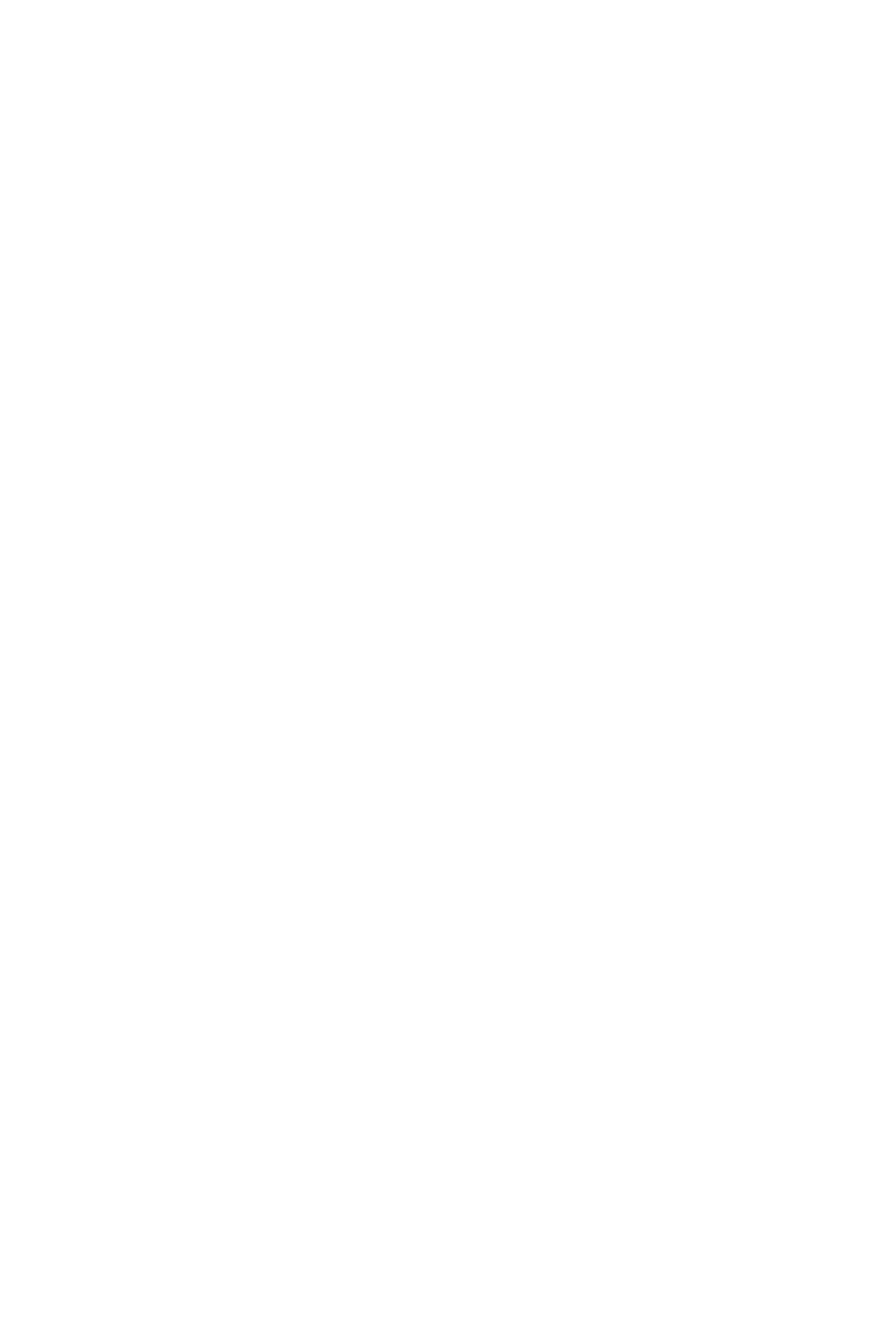
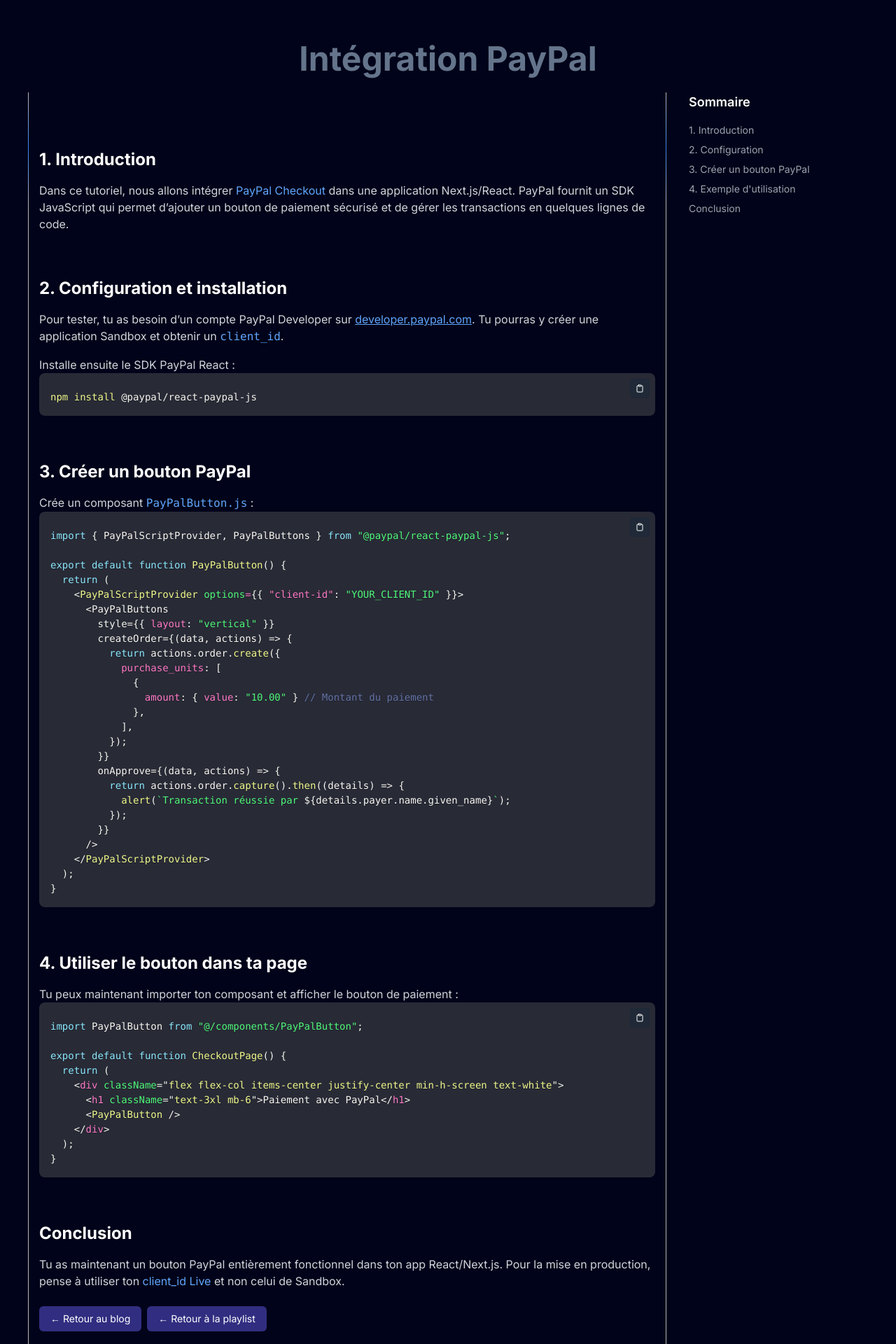
Before and after one commit to ChainerKOMISSA/Portfolio, a Next.js app in the folder portfolio/: page /blog/paiements/paypal in a window 1280 px wide. Shown: the part 80-2000 px from the top of the page at 70% size. Before the commit the page ends 800 px from the top, so only its background shows below. Built offline with nearby package versions, Linux system fonts and the light colour scheme.

Commit message:
Mise a jour projet, blog paiement paypal

```diff
--- a/portfolio/app/blog/paiements/paypal/page.tsx
+++ b/portfolio/app/blog/paiements/paypal/page.tsx
@@ -1,7 +1,183 @@
+import Link from "next/link";
+import { IoIosArrowRoundBack } from "react-icons/io";
+import CodeBlock from "@/app/blog/ui/CodeBlock";
+
 export default function BlogPage() {
     return (
-        <>
+        <main className="min-h-screen p-10 bg-black-100 flex flex-col overflow-hidden mx-auto sm:px-10 px-5">
+            <Link
+                href="/blog"
+                className="inline-block px-4 py-2 w-14 bg-black-100 border-2 border-indigo-950 hover:bg-indigo-950 text-white rounded-lg transition"
+            >
+                <IoIosArrowRoundBack />
+            </Link>
+            <div className="relative mx-auto my-10 flex max-w-7xl flex-col">
+                <header className="w-full px-4 md:px-8 py-6">
+                    <h1 className="text-5xl font-bold text-slate-500 text-center">
+                        Intégration PayPal
+                    </h1>
+                </header>
 
-        </>
+                <div className="flex flex-col md:flex-row justify-between">
+                    <div className="relative flex-1 flex flex-col items-center justify-center">
+                        <div className="absolute inset-y-0 left-0 h-full w-px bg-neutral-200/80 dark:bg-neutral-800/80">
+                            <div className="absolute top-0 h-40 w-px bg-gradient-to-b from-transparent via-blue-500 to-transparent" />
+                        </div>
+                        <div className="absolute inset-y-0 right-0 h-full w-px bg-neutral-200/80 dark:bg-neutral-800/80">
+                            <div className="absolute h-40 w-px bg-gradient-to-b from-transparent via-blue-500 to-transparent" />
+                        </div>
+                        <div className="absolute inset-x-0 bottom-0 h-px w-full bg-neutral-200/80 dark:bg-neutral-800/80">
+                            <div className="absolute mx-auto h-px w-40 bg-gradient-to-r from-transparent via-blue-500 to-transparent" />
+                        </div>
+                        <div className="px-4 py-10 md:py-20 w-full">
+                            <div className="w-full space-y-16">
+                                {/* INTRO */}
+                                <section id="intro">
+                                    <h2 className="text-2xl font-bold mb-4 text-white">
+                                        1. Introduction
+                                    </h2>
+                                    <p className="text-gray-300">
+                                        Dans ce tutoriel, nous allons intégrer{" "}
+                                        <span className="text-blue-400">PayPal Checkout</span> dans
+                                        une application Next.js/React. PayPal fournit un SDK
+                                        JavaScript qui permet d’ajouter un bouton de paiement
+                                        sécurisé et de gérer les transactions en quelques lignes de
+                                        code.
+                                    </p>
+                                </section>
+
+                                {/* SETUP */}
+                                <section id="setup">
+                                    <h2 className="text-2xl font-bold mb-4 text-white">
+                                        2. Configuration et installation
+                                    </h2>
+                                    <p className="text-gray-300">
+                                        Pour tester, tu as besoin d’un compte PayPal Developer sur <a href="https://developer.paypal.com" className="underline text-blue-400" target="_blank">developer.paypal.com</a>.
+                                        Tu pourras y créer une application Sandbox et obtenir un{" "}
+                                        <code className="text-blue-400">client_id</code>.
+                                    </p>
+                                    <p className="text-gray-300 mt-4">Installe ensuite le SDK PayPal React :</p>
+                                    <CodeBlock
+                                        language="bash"
+                                        code={`npm install @paypal/react-paypal-js`}
+                                    />
+                                </section>
+
+                                {/* COMPOSANT */}
+                                <section id="composant">
+                                    <h2 className="text-2xl font-bold mb-4 text-white">
+                                        3. Créer un bouton PayPal
+                                    </h2>
+                                    <p className="text-gray-300">
+                                        Crée un composant{" "}
+                                        <code className="text-blue-400">PayPalButton.js</code> :
+                                    </p>
+                                    <CodeBlock
+                                        language="jsx"
+                                        code={`import { PayPalScriptProvider, PayPalButtons } from "@paypal/react-paypal-js";
+
+export default function PayPalButton() {
+  return (
+    <PayPalScriptProvider options={{ "client-id": "YOUR_CLIENT_ID" }}>
+      <PayPalButtons
+        style={{ layout: "vertical" }}
+        createOrder={(data, actions) => {
+          return actions.order.create({
+            purchase_units: [
+              {
+                amount: { value: "10.00" } // Montant du paiement
+              },
+            ],
+          });
+        }}
+        onApprove={(data, actions) => {
+          return actions.order.capture().then((details) => {
+            alert(\`Transaction réussie par \${details.payer.name.given_name}\`);
+          });
+        }}
+      />
+    </PayPalScriptProvider>
+  );
+}`}
+                                    />
+                                </section>
+
+                                {/* EXEMPLE */}
+                                <section id="exemple">
+                                    <h2 className="text-2xl font-bold mb-4 text-white">
+                                        4. Utiliser le bouton dans ta page
+                                    </h2>
+                                    <p className="text-gray-300">
+                                        Tu peux maintenant importer ton composant et afficher le
+                                        bouton de paiement :
+                                    </p>
+                                    <CodeBlock
+                                        language="jsx"
+                                        code={`import PayPalButton from "@/components/PayPalButton";
+
+export default function CheckoutPage() {
+  return (
+    <div className="flex flex-col items-center justify-center min-h-screen text-white">
+      <h1 className="text-3xl mb-6">Paiement avec PayPal</h1>
+      <PayPalButton />
+    </div>
+  );
+}`}
+                                    />
+                                </section>
+
+                                {/* CONCLUSION */}
+                                <section id="conclusion">
+                                    <h2 className="text-2xl font-bold mb-4 text-white">
+                                        Conclusion
+                                    </h2>
+                                    <p className="text-gray-300 mb-6">
+                                        Tu as maintenant un bouton PayPal entièrement fonctionnel
+                                        dans ton app React/Next.js.
+                                        Pour la mise en production, pense à utiliser ton{" "}
+                                        <span className="text-blue-400">client_id Live</span> et non
+                                        celui de Sandbox.
+                                    </p>
+                                    <Link
+                                        href="/blog"
+                                        className="inline-block bg-indigo-900 hover:bg-indigo-700 text-white text-sm px-4 py-2 rounded-md transition"
+                                    >
+                                        ← Retour au blog
+                                    </Link>
+                                    <Link
+                                        href="/blog/paiements"
+                                        className="inline-block bg-indigo-900 hover:bg-indigo-700 text-white text-sm px-4 ml-2 py-2 rounded-md transition"
+                                    >
+                                        ← Retour à la playlist
+                                    </Link>
+                                </section>
+                            </div>
+                        </div>
+                    </div>
+
+                    {/* SIDEBAR */}
+                    <aside className="hidden md:block w-64 ml-8 sticky top-20 h-fit">
+                        <h3 className="text-lg font-semibold text-white mb-4">Sommaire</h3>
+                        <nav className="flex flex-col gap-2 text-sm text-gray-400">
+                            <Link href="#intro" className="hover:text-white">
+                                1. Introduction
+                            </Link>
+                            <Link href="#setup" className="hover:text-white">
+                                2. Configuration
+                            </Link>
+                            <Link href="#composant" className="hover:text-white">
+                                3. Créer un bouton PayPal
+                            </Link>
+                            <Link href="#exemple" className="hover:text-white">
+                                4. Exemple d&apos;utilisation
+                            </Link>
+                            <Link href="#conclusion" className="hover:text-white">
+                                Conclusion
+                            </Link>
+                        </nav>
+                    </aside>
+                </div>
+            </div>
+        </main>
     );
 }
--- a/portfolio/data/index.ts
+++ b/portfolio/data/index.ts
@@ -490,7 +490,8 @@
     img: "/bgstripe.png",
     date: "2",
     category: categories[3].name,
-    link : "/blog/paiements/stripe",
+    link : "",
+    //link : "/blog/paiements/stripe",
     technologies: [],
   },
   {
@@ -500,7 +501,8 @@
     img: "/bggpay.png",
     date: "",
     category: categories[3].name,
-    link : "/blog/paiements/pay",
+    link : "",
+    //link : "/blog/paiements/pay",
     technologies: [],
   }
   /*,
```
